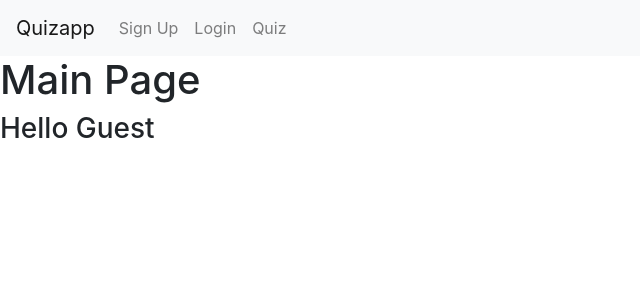
After one commit to rasimatics/QuizApp, a Flask app: template quizapp/templates/main/main.html in a window 1280 px wide. The commit adds this page. Shown: the top 300 px of the page, without its empty margins (0-640 px from the left). Run offline with Flask 2, Linux system fonts and the light colour scheme; the template is opened without the code that fills it, so the values that code supplies are empty; some libraries are stand-ins or nearby versions.

Commit message:
Blueprint main added

```diff
--- a/quizapp/__init__.py
+++ b/quizapp/__init__.py
@@ -41,5 +41,8 @@ def create_app():
     from quizapp.auth.routes import auth
     app.register_blueprint(auth)
 
+    from quizapp.main.routes import main
+    app.register_blueprint(main)
+
 
     return app
--- a/quizapp/quiz/routes.py
+++ b/quizapp/quiz/routes.py
@@ -1,7 +1,7 @@
 from flask import Blueprint, render_template, request, redirect, flash
 from .models import Answer, Question
 
-quiz = Blueprint('quiz', __name__)
+quiz = Blueprint('quiz', __name__, url_prefix='/quiz')
 
 
 @quiz.route('/', methods=['GET'])
--- a/quizapp/templates/base.html
+++ b/quizapp/templates/base.html
@@ -11,7 +11,7 @@
   </head>
   <body>
     <nav class="navbar navbar-expand-lg navbar-light bg-light">
-      <a class="navbar-brand" href="{{url_for('quiz.questions')}}">Quizapp</a>
+      <a class="navbar-brand" href="{{url_for('main.index')}}">Quizapp</a>
       <button
         class="navbar-toggler"
         type="button"
--- /dev/null
+++ b/quizapp/templates/main/main.html
@@ -0,0 +1,17 @@
+{% extends 'base.html'%} {%block content%}
+<h1>Main Page</h1>
+
+{% with messages = get_flashed_messages() %}
+{% if messages %}
+{% for message in messages %}
+<p>{{ message }}</p>
+{% endfor %}
+{% endif %}
+{% endwith %}
+
+{%if current_user.is_authenticated%}
+<h3>Hello {{current_user.username}}</h3>
+{%else%}
+<h3>Hello Guest</h3>
+{%endif%}
+{%endblock%}
--- a/quizapp/templates/quiz/index.html
+++ b/quizapp/templates/quiz/index.html
@@ -9,11 +9,6 @@
 {% endif %}
 {% endwith %}
 
-{%if current_user.is_authenticated%}
-<h3>Hello {{current_user.username}}</h3>
-{%else%}
-<h3>Hello Guest</h3>
-{%endif%}
 <form
   method="post"
   action="{{ url_for('quiz.check') }}"
```
Also changed, not shown: quizapp/main/routes.py (added, +7 -0 lines), quizapp/main/__init__.py (added).
